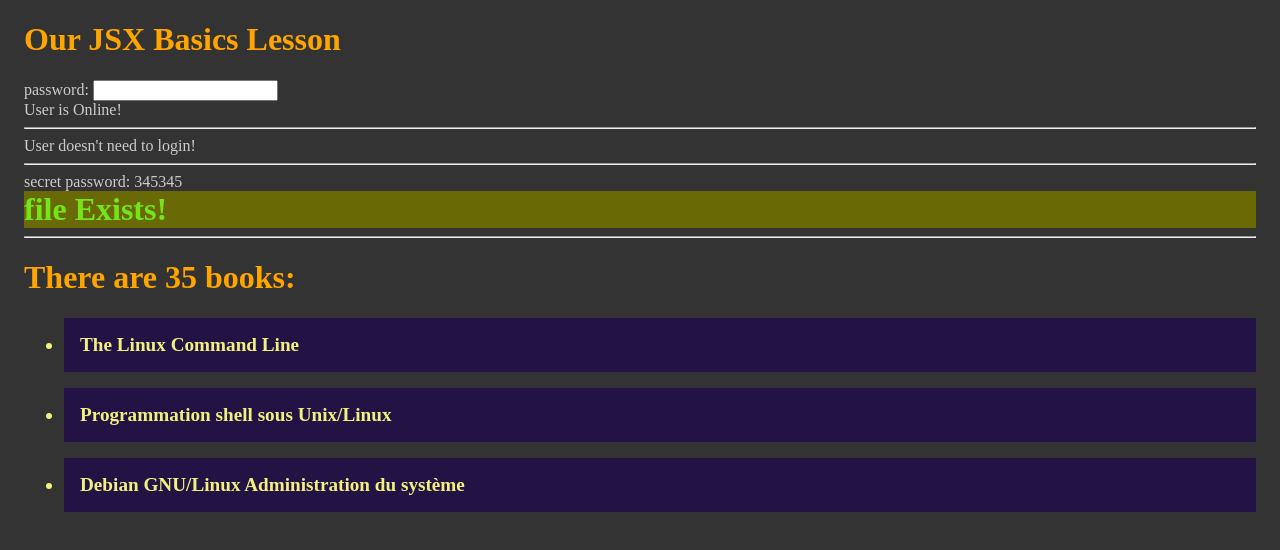
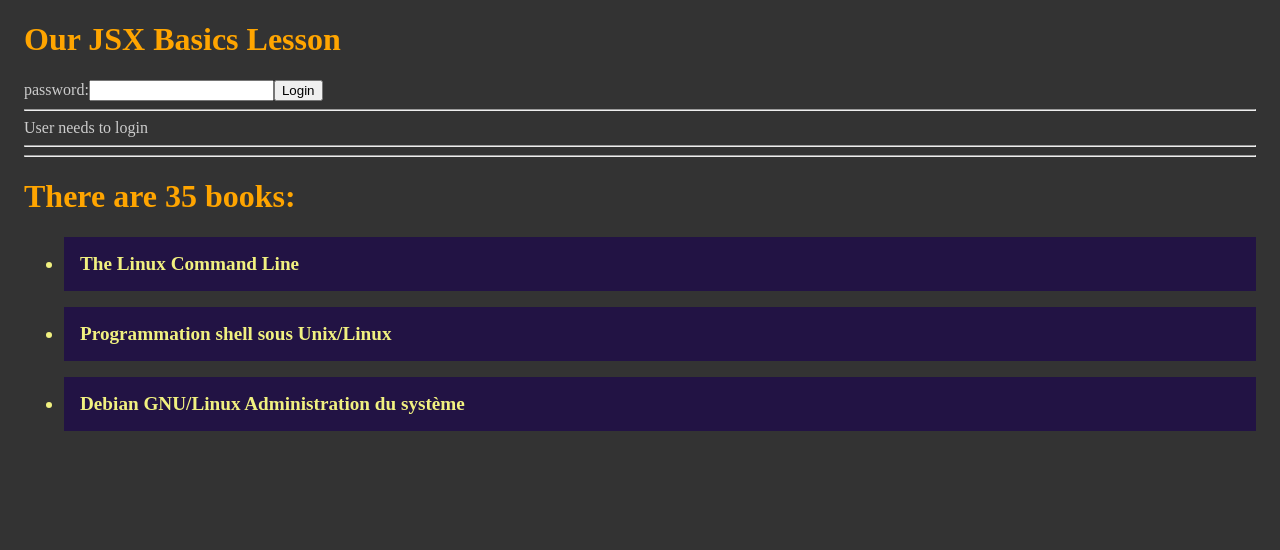
Before and after one commit to Scientific-Research/mk02-jsx-basics, a React app: page / in a window 1280 px wide. Shown: the top 550 px of the page. Built offline with nearby package versions, Linux system fonts and the light colour scheme; the HTML template or start-up script is replaced by a standard one.

Commit message:
onClick, onChange...

```diff
--- a/src/App.jsx
+++ b/src/App.jsx
@@ -22,13 +22,34 @@ if (a === 1 && b === 2) {
   console.log("a = b");
 }
 
+const Password = "123";
 function App() {
-  const [userOnline, setUserOnline] = useState(true);
+  const [userOnline, setUserOnline] = useState(false);
+  const [thePassword, setThePassword] = useState("");
+
+  const handleLogin = (e) => {
+    e.preventDefault();
+    console.log(thePassword);
+    if (thePassword === Password) {
+      setUserOnline(true);
+      console.log("OK");
+    }
+    setUserOnline(false);
+  };
+
   return (
+    <>
       <div className="App">
         <h1>{title}</h1>
-      <form action="">
-        password: <input type="text" />
+        <form>
+          password:
+          <input
+            type="text"
+            onChange={(e) => setThePassword(e.target.value)}
+            value={thePassword}
+          />
+          {/* {thePassword} */}
+          <button onClick={handleLogin}>Login</button>
         </form>
         {/* Strange if Statement */}
         {userOnline && <div>User is Online!</div>}
@@ -41,12 +62,12 @@ function App() {
           <div>User needs to login</div>
         )}
         <hr />
-      {userOnline && <div>secret password: 345345</div>}
+        {/* {userOnline && <div>secret password: 345345</div>}
         {userOnline ? (
           <div className="info-online">file Exists! </div>
         ) : (
           <div className="info-offline">file Deleted! </div>
-      )}
+        )} */}
         <hr />
         <h1>There are {Techbooks.length} books:</h1>
         {Techbooks.filter((tcb) => tcb.title.includes("Linux")).map((tb) => (
@@ -55,6 +76,7 @@ function App() {
           </ul>
         ))}
       </div>
+    </>
   );
 }
 
```
Lines whose indentation alone changed are shown as unchanged.
